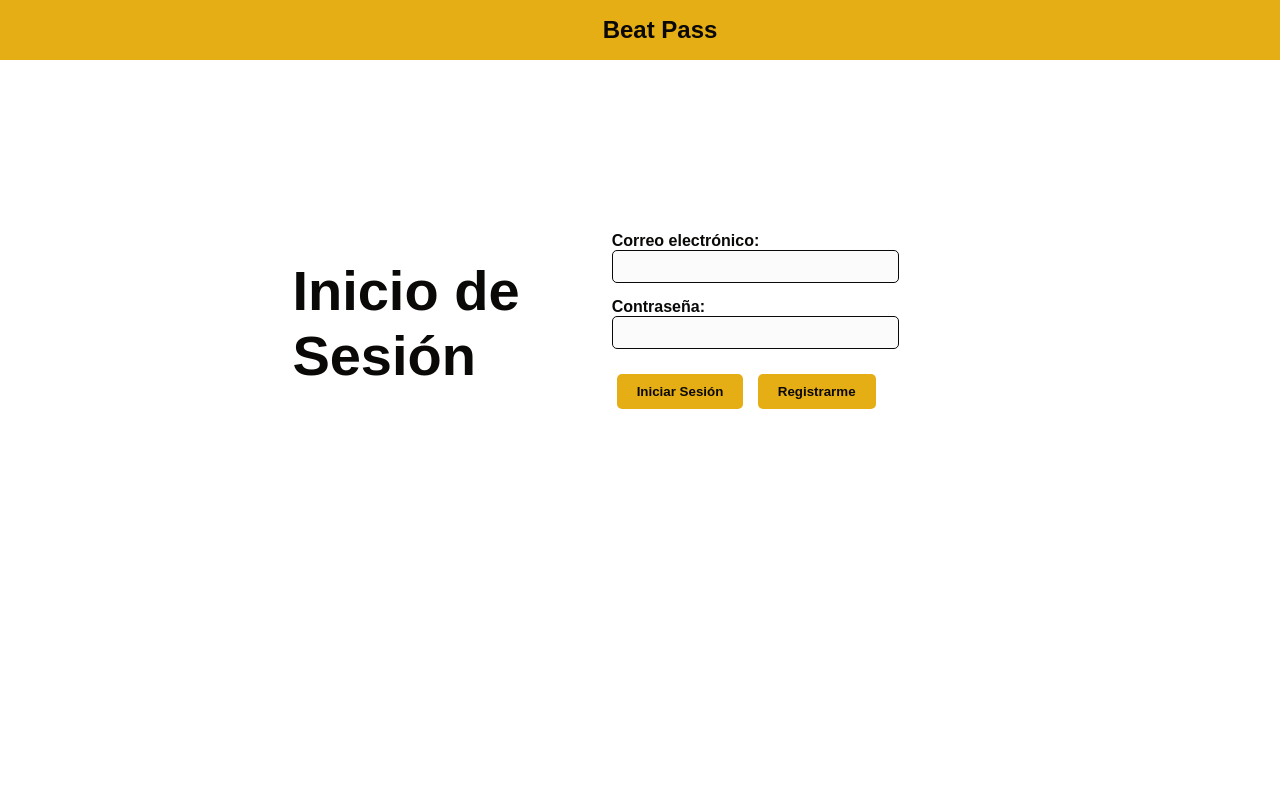
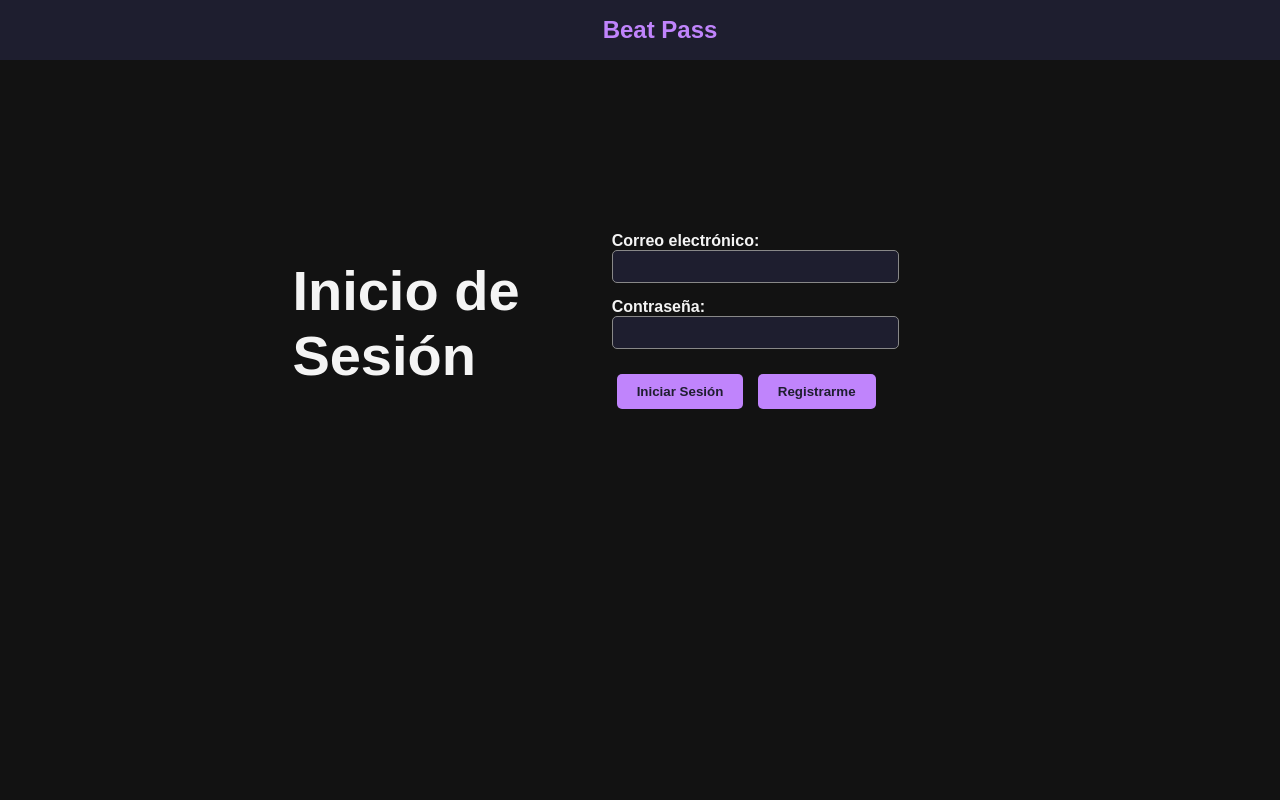
Before and after one commit to Kiddgoby/Transversal-BeatPass, a PHP site: page /index1.html in a window 1280 px wide. Run offline with PHP 8.4, Linux system fonts and the light colour scheme.

Commit message:
modo oscuro en login e inicio

```diff
--- a/View/InicioSesion/Style.css
+++ b/View/InicioSesion/Style.css
@@ -1,7 +1,8 @@
 /* Estilos generales */
 body {
     font-family: Arial, sans-serif;
-    background-color: white;
+    background-color: #121212;
+    color: #f4f4f4;
     height: 100vh;
     display: flex;
     flex-direction: column;
@@ -15,7 +16,7 @@ header {
     align-items: center;
     justify-content: center;
     width: 100%;
-    background-color: #E6AE15;
+    background-color: #1e1e2f;
     height: 60px;
     padding: 0 20px;
     position: fixed;
@@ -26,7 +27,7 @@ header {
 }
 
 header h1 {
-    color: #0A0907;
+    color: #c084fc;
     margin: 0;
     font-size: 24px;
     text-align: center;
@@ -35,12 +36,12 @@ header h1 {
 /*  Contenedor principal */
 .container {
     display: flex;
-    justify-content: space-between; /* Separa los elementos */
+    justify-content: space-between;
     align-items: center;
     width: 80%;
     max-width: 900px;
     padding: 20px;
-    margin-top: 100px; /* Para evitar que el header lo tape */
+    margin-top: 100px;
 }
 
 /*  Sección izquierda (Título) */
@@ -49,7 +50,7 @@ header h1 {
     text-align: left;
     font-size: 28px;
     font-weight: bold;
-    color: #0A0907;
+    color: #f4f4f4;
 }
 
 /*  Sección derecha (Formulario) */
@@ -57,7 +58,6 @@ header h1 {
     flex: 1;
     text-align: center;
 }
-
 
 /*  Estilos del formulario */
 .input-group {
@@ -68,17 +68,17 @@ header h1 {
 .input-group label {
     display: block;
     font-weight: bold;
-    color: #0A0907;
+    color: #f4f4f4;
 }
 
 .input-group input {
     width: 100%;
     max-width: 300px;
     padding: 8px;
-    border: 1px solid #0A0907;
+    border: 1px solid #888;
     border-radius: 5px;
-    background-color: #FBFBFB;
-    color: #0A0907;
+    background-color: #1e1e2f;
+    color: #f4f4f4;
 }
 
 /*  Botones */
@@ -88,11 +88,11 @@ header h1 {
 }
 
 .buttons button {
-    background-color: #E6AE15;
+    background-color: #c084fc;
     border: none;
     border-radius: 5px;
     padding: 10px 20px;
-    color: #0A0907;
+    color: #1e1e2f;
     font-weight: bold;
     cursor: pointer;
     margin: 5px;
@@ -100,14 +100,14 @@ header h1 {
 }
 
 .buttons button:hover {
-    background-color: #75602c;
+    background-color: #a855f7;
 }
 
-main{
+main {
     margin-top: 100px;
 }
 
-
-a{
+a {
     text-decoration: none;
+    color: #c084fc;
 }
```
